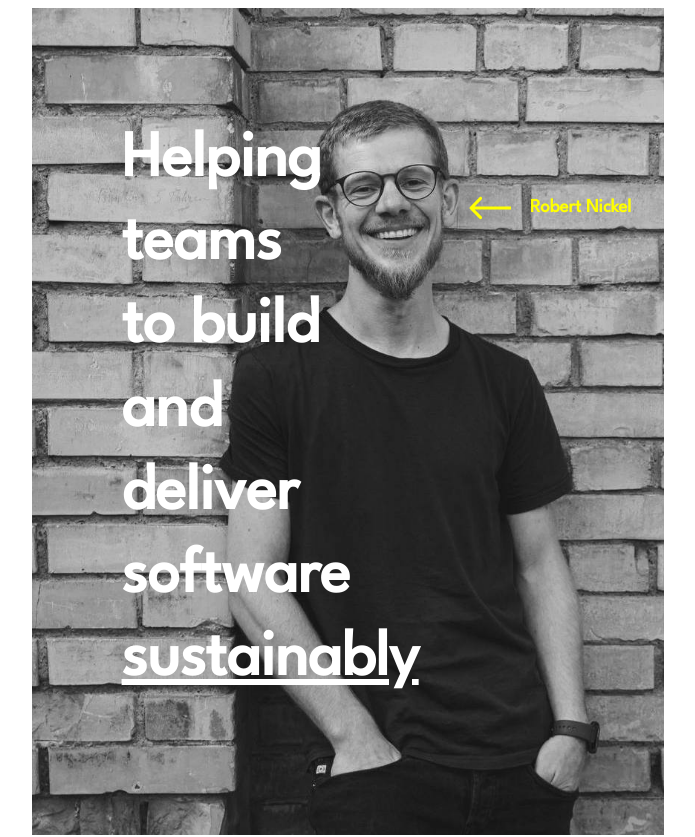
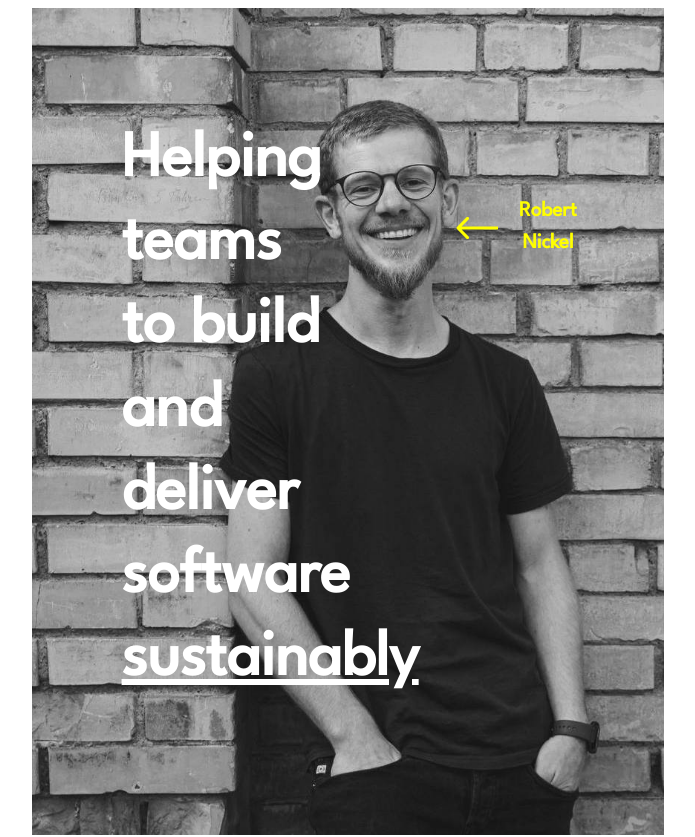
Before and after one commit to Robert-Nickel/robertnickel.online_3.0, a SvelteKit app: page / in a window 1280 px wide. Shown: the top 837 px of the page, without its empty margins (292-987 px from the left). Built offline with nearby package versions, Linux system fonts and the light colour scheme.

Commit message:
responsive text on image

```diff
--- a/src/routes/+page.svelte
+++ b/src/routes/+page.svelte
@@ -82,8 +82,10 @@
 	.image-text-name {
 		display: flex;
 		position: absolute;
+		font-size: small;
+		width: 20px;
 		top: 20%;
-		right: 18%;
+		right: 25%;
 		color: rgb(255, 255, 0);
 		transform: translate(50%, 0);
 	}
@@ -109,14 +111,35 @@
 		}
 		.container {
 			margin-top: 4em;
-			margin-left: 1em;
-			margin-right: 1em;
 		}
 	}
 
 	h1 {
-		font-size: 4rem;
+		font-size: 2rem;
 		line-height: 1.3em;
+	}
+
+	@media (min-width: 500px) {
+		h1 {
+			font-size: 3rem;
+		}
+		.image-text-name {
+			font-size: medium;
+			width: 100px;
+		}
+	}
+
+	@media (min-width: 1000px) {
+		h1 {
+			font-size: 4rem;
+			line-height: 1.3em;
+		}
+
+		.image-text-name {
+			font-size: large;
+			top: 20%;
+			right: 25%;
+		}
 	}
 
 	a {
```
